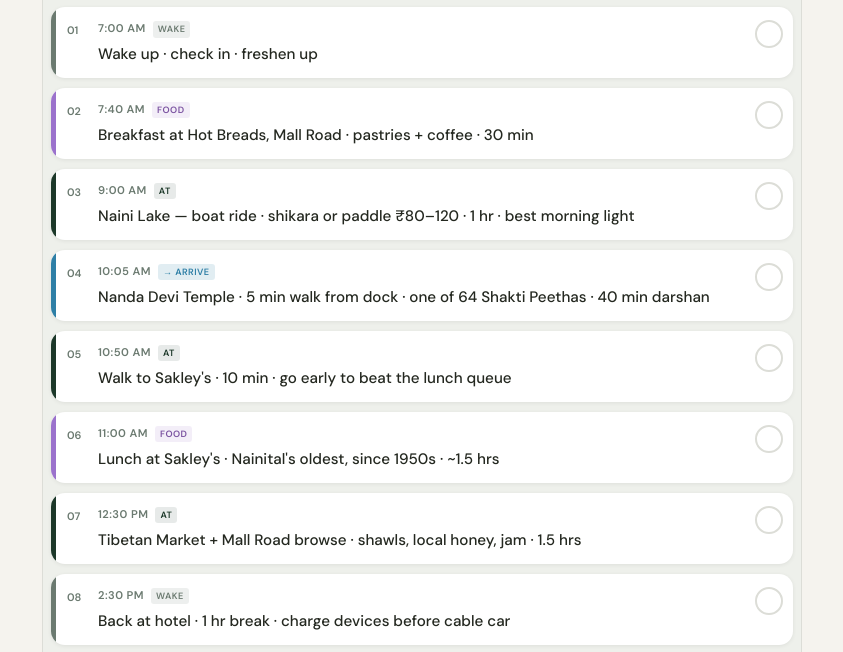
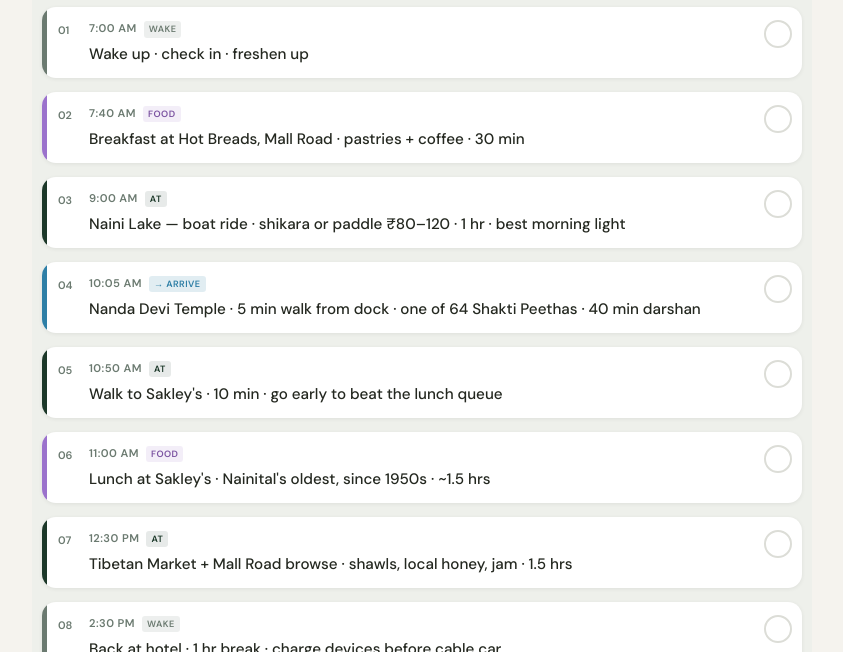
Before and after one commit to sblaze939/nainital-trip, a plain HTML site: page index.html in a window 1280 px wide. Shown: the part 370-1022 px from the top of the page, without its empty margins (218-1061 px from the left). Drawn offline with Linux system fonts and the light colour scheme; a web font is replaced by a local one.

Commit message:
Full-bleed day card, more vertical gap between slot cards

```diff
--- a/index.html
+++ b/index.html
@@ -98,7 +98,7 @@
 .theme-btn:hover{color:var(--txt);}
 
 /* Day card */
-.day{background:var(--surface);border:1px solid var(--border);border-radius:14px;overflow:hidden;margin-bottom:24px;}
+.day{background:var(--surface);border:1px solid var(--border);border-radius:0;border-left:none;border-right:none;overflow:hidden;margin:0 -10px 24px;}
 .day-header{display:flex;align-items:baseline;gap:12px;padding:16px 20px 14px;border-bottom:1px solid var(--border);background:var(--surface2);}
 .day-num{font-family:'Cormorant Garant',Georgia,serif;font-size:2.2rem;font-weight:700;color:var(--pine);line-height:1;}
 .day-info{flex:1;}
@@ -125,7 +125,7 @@
 .start-hint{font-size:.68rem;color:var(--muted);opacity:.65;}
 
 /* Slots — card style */
-.slots{padding:10px 8px 16px;display:flex;flex-direction:column;gap:10px;background:var(--surface2);}
+.slots{padding:10px 10px 18px;display:flex;flex-direction:column;gap:14px;background:var(--surface2);}
 .slot{
   display:flex; align-items:stretch;
   background:var(--surface); border-radius:14px; overflow:hidden;
```
